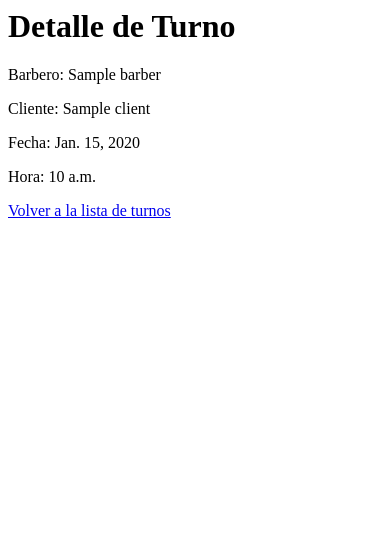
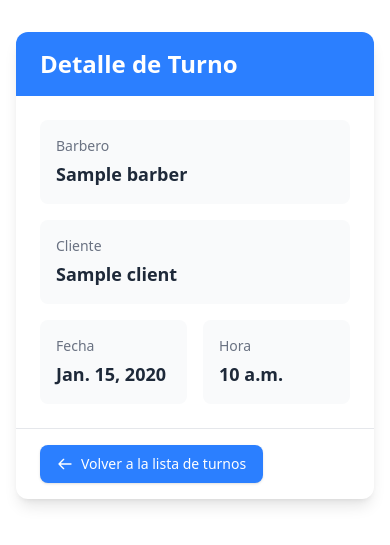
Before and after one commit to ulysses-ck/ifts-pp4-proyecto-integrador, a Django app: page /turn/1/detail/ in a window 390 px wide. Shown: the top 545 px of the page. Run offline with Django 5.2, Linux system fonts and the light colour scheme; tables that the repository leaves empty hold one stand-in row (values such as "Sample post"); style sheets or scripts are compiled from the project's sources.

Commit message:
feat: overhaul detail_turn template with responsive design, enhanced styling, and improved layout for better user experience

```diff
--- a/apps/turn/templates/detail_turn.html
+++ b/apps/turn/templates/detail_turn.html
@@ -1,6 +1,52 @@
-<h1>Detalle de Turno</h1>
-<p>Barbero: {{ object.barber.name }}</p>
-<p>Cliente: {{ object.client.name }}</p>
-<p>Fecha: {{ object.date }}</p>
-<p>Hora: {{ object.time }}</p>
-<a href="{% url 'turn:home_turn' %}">Volver a la lista de turnos</a>
+{% extends 'base.html' %}
+
+{% block content %}
+<div class="container mx-auto px-4 py-8">
+    <div class="max-w-2xl mx-auto bg-white rounded-xl shadow-lg overflow-hidden">
+        <!-- Header -->
+        <div class="bg-blue-500 px-6 py-4">
+            <h1 class="text-2xl font-bold text-white">Detalle de Turno</h1>
+        </div>
+
+        <!-- Content -->
+        <div class="p-6 space-y-4">
+            <div class="grid grid-cols-1 gap-4">
+                <!-- Barbero -->
+                <div class="bg-gray-50 rounded-lg p-4">
+                    <p class="text-sm text-gray-500 mb-1">Barbero</p>
+                    <p class="text-lg font-semibold text-gray-800">{{ object.barber.name }}</p>
+                </div>
+
+                <!-- Cliente -->
+                <div class="bg-gray-50 rounded-lg p-4">
+                    <p class="text-sm text-gray-500 mb-1">Cliente</p>
+                    <p class="text-lg font-semibold text-gray-800">{{ object.client.name }}</p>
+                </div>
+
+                <!-- Fecha y Hora -->
+                <div class="grid grid-cols-2 gap-4">
+                    <div class="bg-gray-50 rounded-lg p-4">
+                        <p class="text-sm text-gray-500 mb-1">Fecha</p>
+                        <p class="text-lg font-semibold text-gray-800">{{ object.date }}</p>
+                    </div>
+                    <div class="bg-gray-50 rounded-lg p-4">
+                        <p class="text-sm text-gray-500 mb-1">Hora</p>
+                        <p class="text-lg font-semibold text-gray-800">{{ object.time }}</p>
+                    </div>
+                </div>
+            </div>
+        </div>
+
+        <!-- Footer -->
+        <div class="border-t border-gray-200 px-6 py-4">
+            <a href="{% url 'turn:home_turn' %}"
+               class="inline-flex items-center justify-center px-4 py-2 border border-transparent rounded-lg shadow-sm text-sm font-medium text-white bg-blue-500 hover:bg-blue-600 transition-colors duration-200">
+                <svg class="w-4 h-4 mr-2" fill="none" stroke="currentColor" viewBox="0 0 24 24">
+                    <path stroke-linecap="round" stroke-linejoin="round" stroke-width="2" d="M10 19l-7-7m0 0l7-7m-7 7h18"/>
+                </svg>
+                Volver a la lista de turnos
+            </a>
+        </div>
+    </div>
+</div>
+{% endblock %}
```
